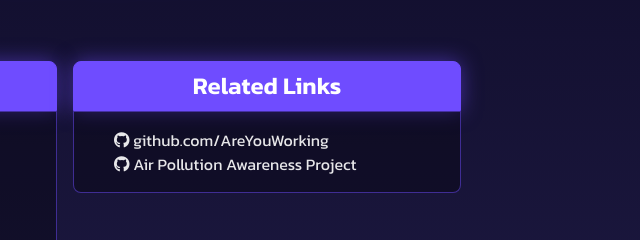
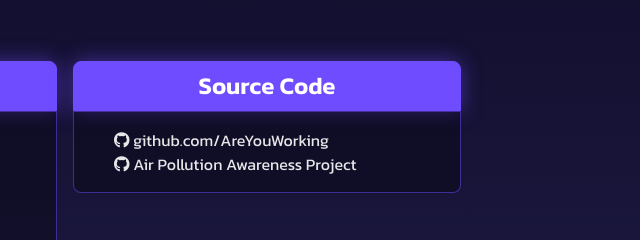
Before and after one commit to 261361softwareDev/261361softwareDev.github.io, a website: page index.html in a window 1280 px wide. Shown: the part 163-403 px from the top of the page, 547-1187 px from the left. Drawn offline with Linux system fonts and the light colour scheme; no server answers.

Commit message:
Change "Related Links" title to Source Code

```diff
--- a/index.html
+++ b/index.html
@@ -59,13 +59,13 @@
                 </div>
             </div>
 
-            <!-- Related Links -->
+            <!-- Source Code -->
             <div class="flex-1">
-                <!-- Related Links Title -->
+                <!-- Source Code Title -->
                 <div class="bg-black rounded-t-lg py-2 tick-primary btn-glow">
-                    <h1 class="font-semibold text-2xl text-center">Related Links</h1>
+                    <h1 class="font-semibold text-2xl text-center">Source Code</h1>
                 </div>
-                <!-- Related Links Content -->
+                <!-- Source Code Content -->
                 <div class="bg-black bg-opacity-30 rounded-b-lg quad-trans">
                     <ul class="px-10 py-4">
                         <li><a href="https://github.com/AreYouWorking" target="_blank"><i class="fa-brands fa-github"></i>
```
